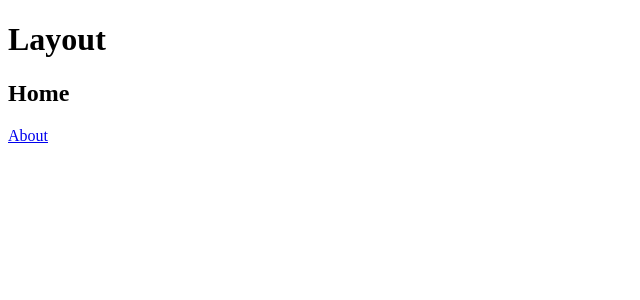
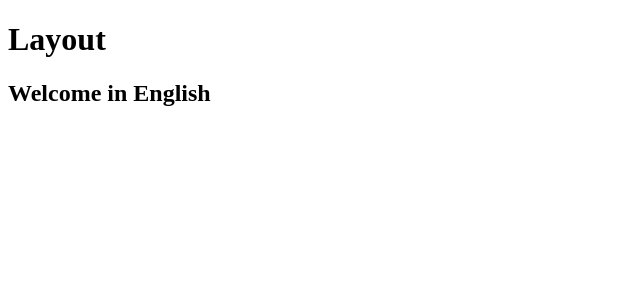
Before and after one commit to dcbnvn7604/sr-nextjs, a Next.js app: page / in a window 1280 px wide. Shown: the top 300 px of the page, without its empty margins (0-640 px from the left). Built offline with nearby package versions, Linux system fonts and the light colour scheme.

Commit message:
add: i18n

```diff
--- a/package.json
+++ b/package.json
@@ -10,9 +10,12 @@
     "test": "jest"
   },
   "dependencies": {
+    "i18next": "^25.2.1",
+    "i18next-browser-languagedetector": "^8.1.0",
     "next": "15.3.2",
     "react": "^19.0.0",
-    "react-dom": "^19.0.0"
+    "react-dom": "^19.0.0",
+    "react-i18next": "^15.5.2"
   },
   "devDependencies": {
     "@testing-library/dom": "^10.4.0",
@@ -22,6 +25,7 @@
     "@types/node": "^20",
     "@types/react": "^19",
     "@types/react-dom": "^19",
+    "@types/react-i18next": "^7.8.3",
     "cypress": "^14.4.0",
     "jest": "^29.7.0",
     "jest-environment-jsdom": "^29.7.0",
--- a/src/app/page.tsx
+++ b/src/app/page.tsx
@@ -1,10 +1,11 @@
-import Link from 'next/link'
+import '@/i18n'
+import { useTranslation } from 'react-i18next'
 
 export default function Page() {
+  const {t, i18n} = useTranslation()
   return (
     <div>
-      <h2>Home</h2>
-      <Link href="/about">About</Link>
+      <h2>{t('welcome')}</h2>
     </div>
   )
 }
--- /dev/null
+++ b/src/i18n/index.ts
@@ -0,0 +1,20 @@
+import i18n from 'i18next'
+import { initReactI18next } from 'react-i18next'
+import LanguageDetector from 'i18next-browser-languagedetector'
+
+i18n.use(LanguageDetector)
+  .use(initReactI18next)
+  .init({
+    resources: {
+      en: {
+        translation: {
+          welcome: "Welcome in English"
+        }
+      }
+    },
+    lng: 'en',
+    fallbackLng: 'en',
+    interpolation: { escapeValue: false },
+  })
+
+export default i18n
```
Also changed, not shown: 2 other files (tests, documents, lock files or other folders).
